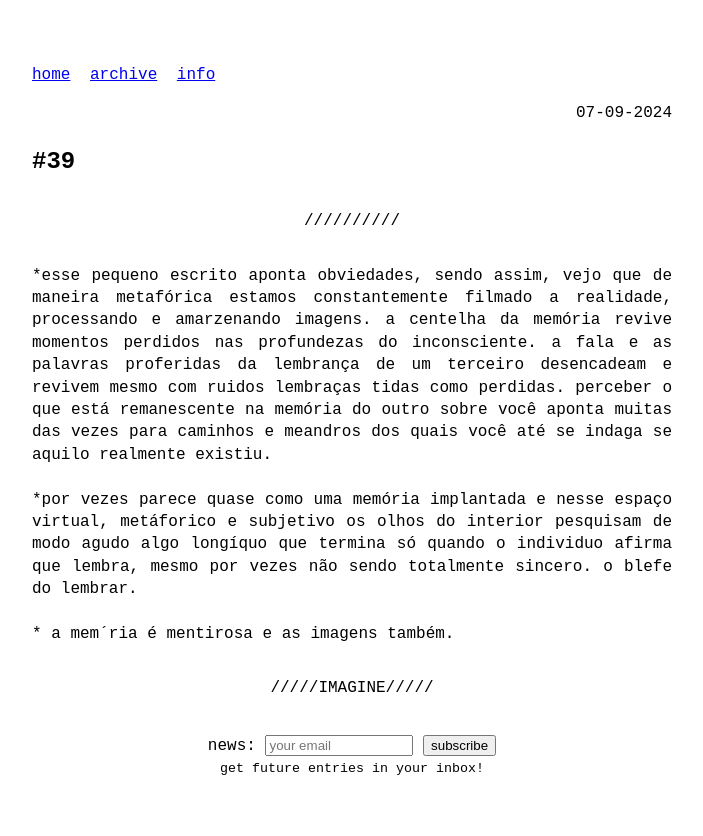
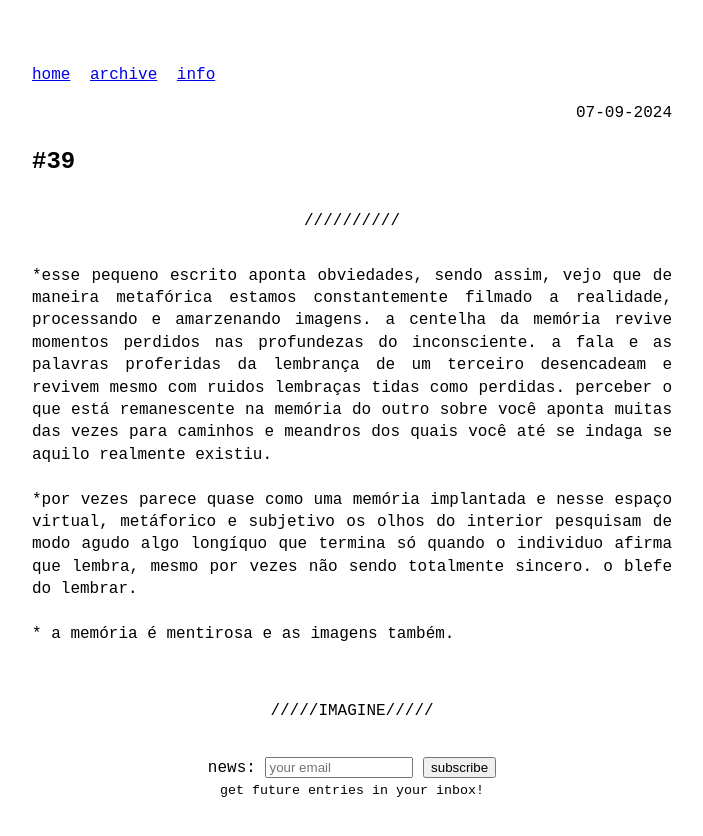
Before and after one commit to odaniloluna/odaniloluna.github.io, a Jekyll site: the page built from _posts/2024-09-07-#39.md, in a window 1280 px wide. Shown: the top 836 px of the page, without its empty margins (288-991 px from the left). Built offline with Jekyll 4.4.1, drawn with Linux system fonts in a browser that asks for light colours.

Commit message:
Update 2024-09-07-#39.md

```diff
--- a/_posts/2024-09-07-#39.md
+++ b/_posts/2024-09-07-#39.md
@@ -11,4 +11,6 @@ slug: #39
 *por vezes parece quase como uma memória implantada e nesse espaço virtual, metáforico e subjetivo os olhos do interior pesquisam de modo agudo algo longíquo que termina só quando o individuo afirma que lembra, mesmo por vezes não sendo totalmente sincero. o blefe do lembrar.
 <br>
 <br>
-* a mem´ria é mentirosa e as imagens também.
+* a memória é mentirosa e as imagens também.
+<br>
+<br>
```
